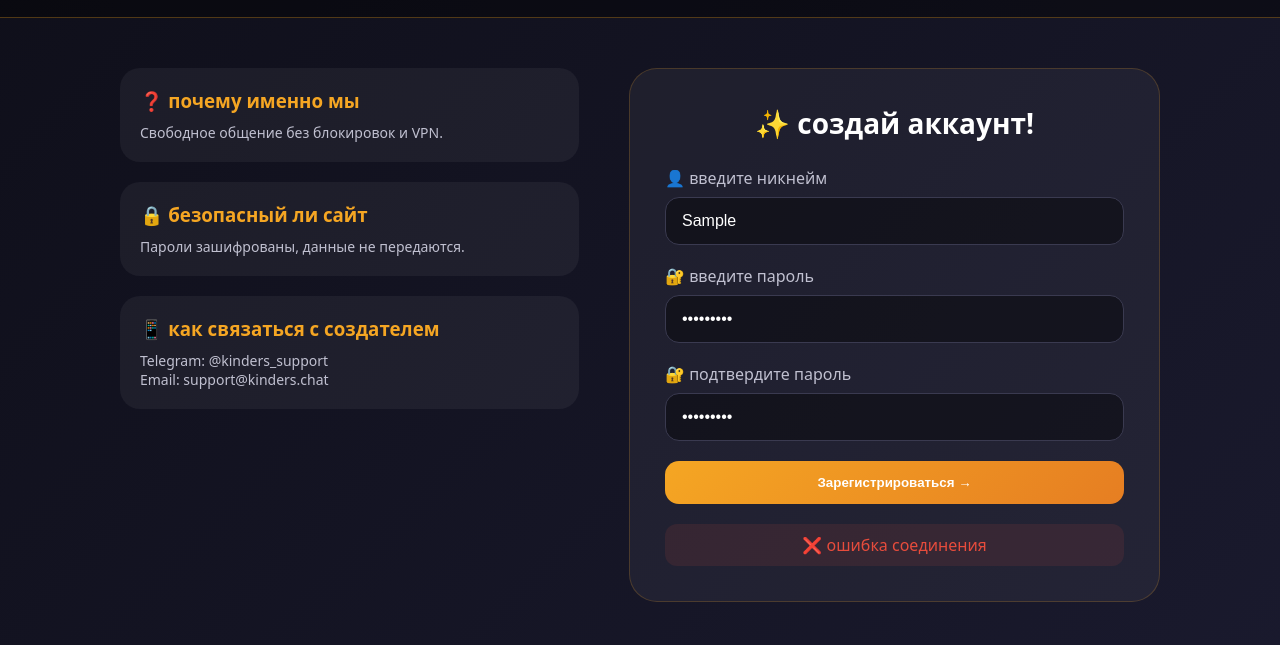
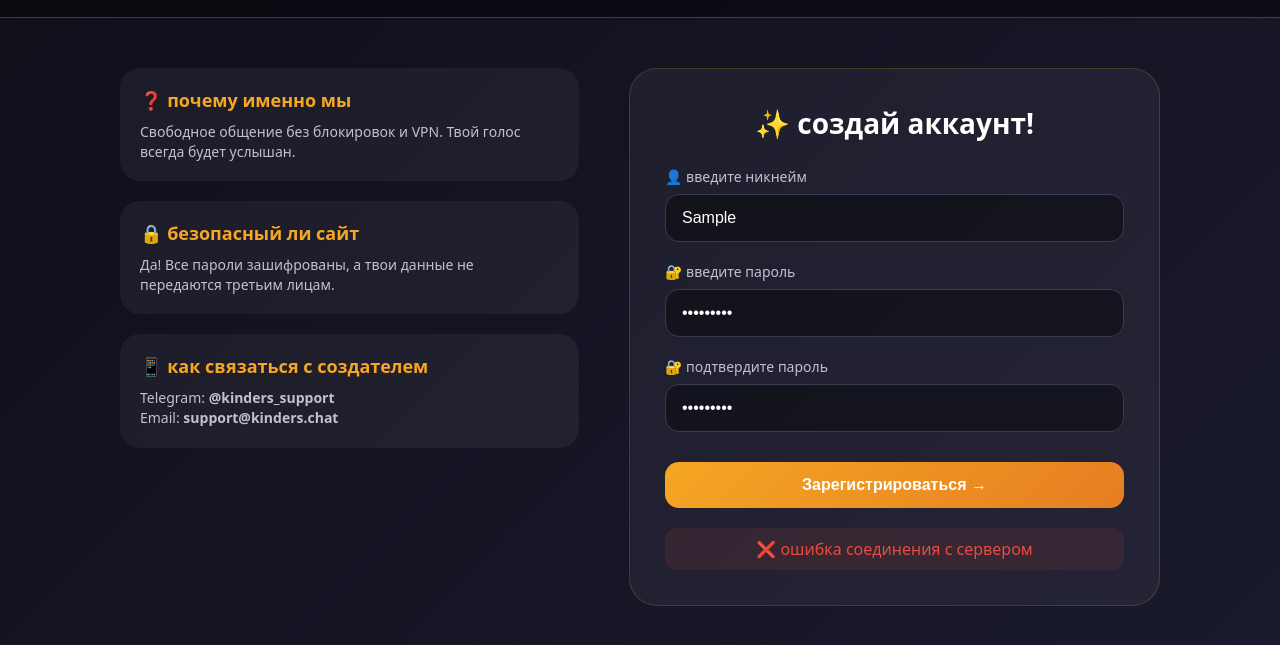
Before and after one commit to femcoolboy-svg/kinndes, a website: page register.html in a window 1280 px wide. Both pictures are taken after typing "Sample", "Sample123", "Sample123" into the empty fields and a click on the button "Зарегистрироваться →". Shown: the part 61-706 px from the top of the page. Drawn offline with Linux system fonts and the light colour scheme; no server answers.

Commit message:
Update register.html

```diff
--- a/register.html
+++ b/register.html
@@ -5,71 +5,289 @@
     <meta name="viewport" content="width=device-width, initial-scale=1.0">
     <title>Kinders — Регистрация</title>
     <style>
-        * { margin:0; padding:0; box-sizing:border-box; }
-        body { font-family: system-ui; background: linear-gradient(135deg,#0f0f1a,#1a1a2e); min-height:100vh; }
-        .top-bar { display:flex; justify-content:space-between; align-items:center; padding:20px 40px; background:rgba(0,0,0,0.4); border-bottom:1px solid rgba(245,166,35,0.3); flex-wrap:wrap; }
-        .site-title { font-size:28px; color:#f5a623; }
-        .tabs { display:flex; gap:12px; }
-        .tab { color:#a0a0b0; text-decoration:none; padding:8px 20px; border-radius:30px; }
-        .tab.active { color:#f5a623; background:rgba(245,166,35,0.15); }
-        .main-content { display:flex; max-width:1100px; margin:0 auto; padding:50px 30px; gap:50px; flex-wrap:wrap; }
-        .questions { flex:1; min-width:250px; }
-        .question-block { background:rgba(255,255,255,0.05); padding:20px; border-radius:20px; margin-bottom:20px; }
-        .question-block h3 { color:#f5a623; margin-bottom:10px; }
-        .question-block p { color:#c0c0d0; font-size:14px; }
-        .login-form-box { flex:1; min-width:280px; background:rgba(255,255,255,0.05); padding:35px; border-radius:28px; border:1px solid rgba(245,166,35,0.2); }
-        .login-form-box h2 { color:white; font-size:28px; text-align:center; margin-bottom:25px; }
-        .input-field { margin-bottom:20px; }
-        .input-field label { display:block; color:#c0c0d0; margin-bottom:8px; }
-        .input-field input { width:100%; padding:14px 16px; background:rgba(0,0,0,0.4); border:1px solid #3a3a50; border-radius:14px; color:white; font-size:16px; }
-        .input-field input:focus { outline:none; border-color:#f5a623; }
-        .login-btn { width:100%; padding:14px; background:linear-gradient(135deg,#f5a623,#e67e22); border:none; border-radius:14px; color:white; font-weight:bold; cursor:pointer; }
-        .error-msg { color:#e74c3c; background:rgba(231,76,60,0.1); padding:10px; border-radius:12px; text-align:center; margin-top:20px; display:none; }
-        @media (max-width:750px) { .main-content { flex-direction:column; } .top-bar { flex-direction:column; gap:15px; text-align:center; } }
+        * {
+            margin: 0;
+            padding: 0;
+            box-sizing: border-box;
+        }
+
+        body {
+            font-family: system-ui, -apple-system, 'Segoe UI', Roboto, sans-serif;
+            background: linear-gradient(135deg, #0f0f1a 0%, #1a1a2e 100%);
+            min-height: 100vh;
+        }
+
+        /* Верхняя панель */
+        .top-bar {
+            display: flex;
+            justify-content: space-between;
+            align-items: center;
+            padding: 20px 40px;
+            background: rgba(0, 0, 0, 0.4);
+            border-bottom: 1px solid rgba(245, 166, 35, 0.3);
+            flex-wrap: wrap;
+        }
+
+        .site-title {
+            font-size: 28px;
+            color: #f5a623;
+        }
+
+        .tabs {
+            display: flex;
+            gap: 12px;
+        }
+
+        .tab {
+            color: #a0a0b0;
+            text-decoration: none;
+            padding: 8px 20px;
+            border-radius: 30px;
+            transition: 0.3s;
+        }
+
+        .tab.active {
+            color: #f5a623;
+            background: rgba(245, 166, 35, 0.15);
+        }
+
+        /* Основной блок */
+        .main-content {
+            display: flex;
+            max-width: 1100px;
+            margin: 0 auto;
+            padding: 50px 30px;
+            gap: 50px;
+            flex-wrap: wrap;
+        }
+
+        /* Левая колонка с вопросами */
+        .questions {
+            flex: 1;
+            min-width: 250px;
+        }
+
+        .question-block {
+            background: rgba(255, 255, 255, 0.05);
+            padding: 20px;
+            border-radius: 20px;
+            margin-bottom: 20px;
+        }
+
+        .question-block h3 {
+            color: #f5a623;
+            margin-bottom: 10px;
+            font-size: 18px;
+        }
+
+        .question-block p {
+            color: #c0c0d0;
+            font-size: 14px;
+            line-height: 1.4;
+        }
+
+        /* Правая колонка с формой */
+        .register-form-box {
+            flex: 1;
+            min-width: 280px;
+            background: rgba(255, 255, 255, 0.05);
+            padding: 35px;
+            border-radius: 28px;
+            border: 1px solid rgba(245, 166, 35, 0.2);
+        }
+
+        .register-form-box h2 {
+            color: white;
+            font-size: 28px;
+            text-align: center;
+            margin-bottom: 25px;
+        }
+
+        .input-field {
+            margin-bottom: 20px;
+        }
+
+        .input-field label {
+            display: block;
+            color: #c0c0d0;
+            margin-bottom: 8px;
+            font-size: 14px;
+        }
+
+        .input-field input {
+            width: 100%;
+            padding: 14px 16px;
+            background: rgba(0, 0, 0, 0.4);
+            border: 1px solid #3a3a50;
+            border-radius: 14px;
+            color: white;
+            font-size: 16px;
+            transition: 0.2s;
+        }
+
+        .input-field input:focus {
+            outline: none;
+            border-color: #f5a623;
+            background: rgba(0, 0, 0, 0.6);
+        }
+
+        .register-btn {
+            width: 100%;
+            padding: 14px;
+            background: linear-gradient(135deg, #f5a623, #e67e22);
+            border: none;
+            border-radius: 14px;
+            color: white;
+            font-weight: bold;
+            font-size: 16px;
+            cursor: pointer;
+            margin-top: 10px;
+            transition: 0.2s;
+        }
+
+        .register-btn:hover {
+            transform: translateY(-2px);
+            box-shadow: 0 5px 20px rgba(229, 126, 34, 0.4);
+        }
+
+        .error-msg {
+            color: #e74c3c;
+            background: rgba(231, 76, 60, 0.1);
+            padding: 10px;
+            border-radius: 12px;
+            text-align: center;
+            margin-top: 20px;
+            display: none;
+        }
+
+        /* Адаптация под телефон */
+        @media (max-width: 750px) {
+            .main-content {
+                flex-direction: column;
+            }
+            .top-bar {
+                flex-direction: column;
+                gap: 15px;
+                text-align: center;
+            }
+        }
     </style>
 </head>
 <body>
+
 <div class="top-bar">
     <h1 class="site-title">🐻 Kinders</h1>
-    <div class="tabs"><a href="login.html" class="tab">Вход</a><a href="register.html" class="tab active">Регистрация</a></div>
+    <div class="tabs">
+        <a href="login.html" class="tab">Вход</a>
+        <a href="register.html" class="tab active">Регистрация</a>
+    </div>
 </div>
+
 <div class="main-content">
+    <!-- Левая колонка с ответами на вопросы (как ты рисовал) -->
     <div class="questions">
-        <div class="question-block"><h3>❓ почему именно мы</h3><p>Свободное общение без блокировок и VPN.</p></div>
-        <div class="question-block"><h3>🔒 безопасный ли сайт</h3><p>Пароли зашифрованы, данные не передаются.</p></div>
-        <div class="question-block"><h3>📱 как связаться с создателем</h3><p>Telegram: @kinders_support<br>Email: support@kinders.chat</p></div>
+        <div class="question-block">
+            <h3>❓ почему именно мы</h3>
+            <p>Свободное общение без блокировок и VPN. Твой голос всегда будет услышан.</p>
+        </div>
+        <div class="question-block">
+            <h3>🔒 безопасный ли сайт</h3>
+            <p>Да! Все пароли зашифрованы, а твои данные не передаются третьим лицам.</p>
+        </div>
+        <div class="question-block">
+            <h3>📱 как связаться с создателем</h3>
+            <p>Telegram: <strong>@kinders_support</strong><br>Email: <strong>support@kinders.chat</strong></p>
+        </div>
     </div>
-    <div class="login-form-box">
+
+    <!-- Правая колонка с формой регистрации -->
+    <div class="register-form-box">
         <h2>✨ создай аккаунт!</h2>
+
         <form id="registerForm">
-            <div class="input-field"><label>👤 введите никнейм</label><input type="text" id="username" placeholder="Никнейм" required></div>
-            <div class="input-field"><label>🔐 введите пароль</label><input type="password" id="password" placeholder="Пароль" required></div>
-            <div class="input-field"><label>🔐 подтвердите пароль</label><input type="password" id="confirmPassword" placeholder="Повтори пароль" required></div>
-            <button type="submit" class="login-btn">Зарегистрироваться →</button>
+            <div class="input-field">
+                <label>👤 введите никнейм</label>
+                <input type="text" id="username" placeholder="Никнейм" required>
+            </div>
+
+            <div class="input-field">
+                <label>🔐 введите пароль</label>
+                <input type="password" id="password" placeholder="Пароль" required>
+            </div>
+
+            <div class="input-field">
+                <label>🔐 подтвердите пароль</label>
+                <input type="password" id="confirmPassword" placeholder="Повтори пароль" required>
+            </div>
+
+            <button type="submit" class="register-btn">Зарегистрироваться →</button>
         </form>
+
         <div id="errorMsg" class="error-msg"></div>
     </div>
 </div>
+
 <script>
     const form = document.getElementById('registerForm');
     const errorMsg = document.getElementById('errorMsg');
-    function showError(msg) { errorMsg.textContent = msg; errorMsg.style.display = 'block'; setTimeout(() => errorMsg.style.display = 'none', 3000); }
-    form.onsubmit = async (e) => {
+
+    function showError(message) {
+        errorMsg.textContent = message;
+        errorMsg.style.display = 'block';
+        setTimeout(() => {
+            errorMsg.style.display = 'none';
+        }, 3000);
+    }
+
+    form.addEventListener('submit', async (e) => {
         e.preventDefault();
+
         const username = document.getElementById('username').value.trim();
         const password = document.getElementById('password').value;
-        const confirm = document.getElementById('confirmPassword').value;
-        if(!username || !password) return showError('❌ заполни все поля');
-        if(password !== confirm) return showError('❌ пароли не совпадают');
-        if(password.length < 4) return showError('❌ пароль минимум 4 символа');
-        if(username === 'prisanok') return showError('❌ этот ник занят');
+        const confirmPassword = document.getElementById('confirmPassword').value;
+
+        if (!username || !password) {
+            showError('❌ заполни все поля');
+            return;
+        }
+
+        if (password !== confirmPassword) {
+            showError('❌ пароли не совпадают');
+            return;
+        }
+
+        if (password.length < 4) {
+            showError('❌ пароль должен быть минимум 4 символа');
+            return;
+        }
+
+        // Запрещаем регистрацию админского ника
+        if (username === 'prisanok') {
+            showError('❌ этот никнейм занят');
+            return;
+        }
+
         try {
-            const res = await fetch('/register', { method:'POST', headers:{'Content-Type':'application/json'}, body:JSON.stringify({username,password}) });
+            const res = await fetch('/register', {
+                method: 'POST',
+                headers: { 'Content-Type': 'application/json' },
+                body: JSON.stringify({ username, password })
+            });
+
             const data = await res.json();
-            if(res.ok) { localStorage.setItem('token', data.token); localStorage.setItem('username', data.username); window.location.href='index.html'; }
-            else showError('❌ ' + (data.error || 'ошибка'));
-        } catch(err) { showError('❌ ошибка соединения'); }
-    };
+
+            if (res.ok) {
+                localStorage.setItem('token', data.token);
+                localStorage.setItem('username', data.username);
+                window.location.href = 'index.html';
+            } else {
+                showError('❌ ' + (data.error || 'ошибка регистрации'));
+            }
+        } catch (err) {
+            showError('❌ ошибка соединения с сервером');
+        }
+    });
 </script>
+
 </body>
 </html>
```
